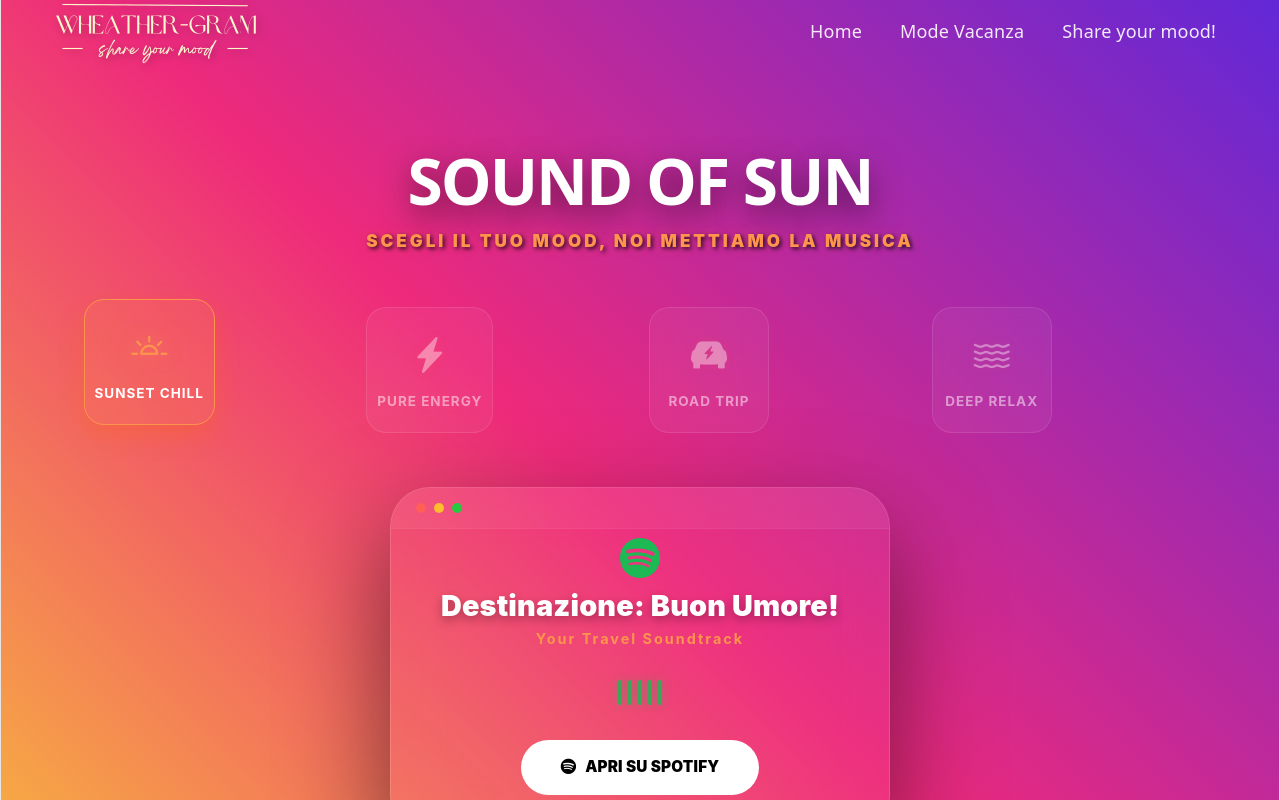
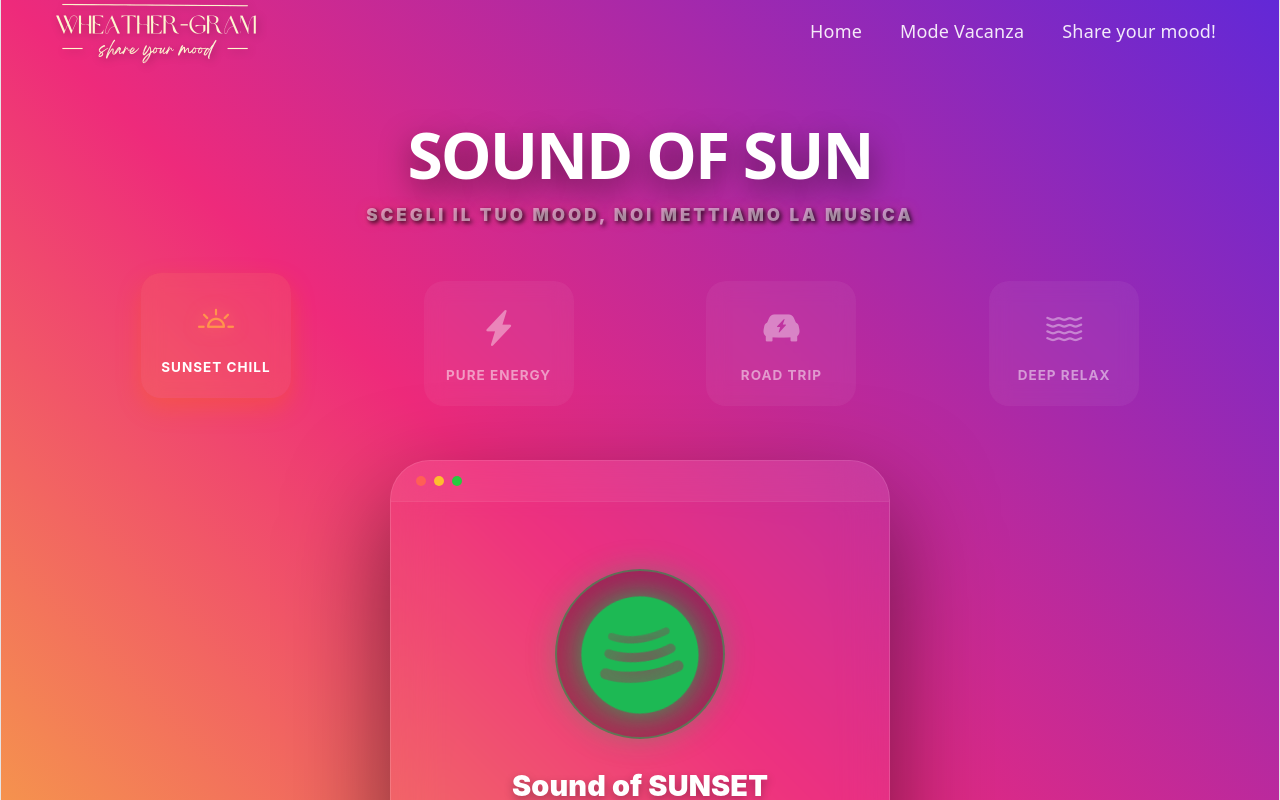
Before and after one commit to itsemanuela/wheather-gram, a React (Vite) app: page /player in a window 1280 px wide. Shown: the top 800 px of the page. Built offline with nearby package versions, Linux system fonts and the light colour scheme.

Commit message:
Player rotazione inserita

```diff
--- a/src/Components/Player.jsx
+++ b/src/Components/Player.jsx
@@ -5,55 +5,43 @@ const Player = () => {
   const [activeMood, setActiveMood] = useState("sunset");
 
   return (
-    <section className="dest-wrapper min-vh-100">
+    <section className="dest-wrapper min-vh-100 py-5">
       <div className="container">
         <div className="text-center mb-5">
-          <h2 className="dest-title-main"> SOUND OF SUN</h2>
-          <p className="dest-title-sub">
+          <h2 className="dest-title-main text-white fw-bold">SOUND OF SUN</h2>
+          <p className="dest-title-sub text-white-50">
             Scegli il tuo mood, noi mettiamo la musica
           </p>
         </div>
 
         <div className="row g-3 justify-content-center mb-5">
-          <div className="col-6 col-md-3">
-            <button
-              onClick={() => setActiveMood("sunset")}
-              className={`dest-mood-card ${activeMood === "sunset" ? "active" : ""}`}
+          {[
+            {
+              id: "sunset",
+              label: "Sunset Chill",
+              icon: "bi-brightness-alt-high",
+            },
+            {
+              id: "energy",
+              label: "Pure Energy",
+              icon: "bi-lightning-charge-fill",
+            },
+            { id: "road", label: "Road Trip", icon: "bi-ev-front-fill" },
+            { id: "relax", label: "Deep Relax", icon: "bi-water" },
+          ].map((mood) => (
+            <div
+              key={mood.id}
+              className="col-6 col-md-3 d-flex justify-content-center"
             >
-              <i className="bi bi-brightness-alt-high dest-icon-box mb-2"></i>
-              <span className="dest-mood-label">Sunset Chill</span>
-            </button>
-          </div>
-
-          <div className="col-6 col-md-3">
-            <button
-              onClick={() => setActiveMood("energy")}
-              className={`dest-mood-card ${activeMood === "energy" ? "active" : ""}`}
-            >
-              <i className="bi bi-lightning-charge-fill dest-icon-box mb-2"></i>
-              <span className="dest-mood-label">Pure Energy</span>
-            </button>
-          </div>
-
-          <div className="col-6 col-md-3">
-            <button
-              onClick={() => setActiveMood("road")}
-              className={`dest-mood-card ${activeMood === "road" ? "active" : ""}`}
-            >
-              <i className="bi bi-ev-front-fill dest-icon-box mb-2"></i>
-              <span className="dest-mood-label">Road Trip</span>
-            </button>
-          </div>
-
-          <div className="col-6 col-md-3">
-            <button
-              onClick={() => setActiveMood("relax")}
-              className={`dest-mood-card ${activeMood === "relax" ? "active" : ""}`}
-            >
-              <i className="bi bi-water dest-icon-box mb-2"></i>
-              <span className="dest-mood-label">Deep Relax</span>
-            </button>
-          </div>
+              <button
+                onClick={() => setActiveMood(mood.id)}
+                className={`dest-mood-card border-0 ${activeMood === mood.id ? "active" : ""}`}
+              >
+                <i className={`bi ${mood.icon}`}></i>
+                <span className="dest-mood-label">{mood.label}</span>
+              </button>
+            </div>
+          ))}
         </div>
 
         <div className="dest-mockup-screen">
@@ -63,34 +51,34 @@ const Player = () => {
             <div className="dest-dot green"></div>
           </div>
 
-          <div className="dest-screen-content">
+          <div className="dest-screen-content text-center p-4">
             <div className="dest-now-playing">
-              <div className="dest-album-art">
-                <i className="bi bi-spotify"></i>
+              <div className="dest-album-art-spotify">
+                <i className="bi bi-spotify dest-spotify-rotate"></i>
               </div>
+
               <div className="dest-track-info">
-                <h4 className="dest-track-title">Destinazione: Buon Umore!</h4>
-                <p className="dest-track-artist">Your Travel Soundtrack</p>
+                <h4 className="dest-track-title">
+                  Sound of {activeMood.toUpperCase()}
+                </h4>
+                <p className="dest-track-artist">YOUR TRAVEL SOUNDTRACK</p>
               </div>
             </div>
 
             <div className="dest-fake-wave">
-              <span></span>
-              <span></span>
-              <span></span>
-              <span></span>
-              <span></span>
+              {[...Array(6)].map((_, i) => (
+                <span key={i} style={{ animationDelay: `${i * 0.1}s` }}></span>
+              ))}
             </div>
 
-            <a
-              href="http://googleusercontent.com/spotify.com/4"
-              target="_blank"
-              rel="noreferrer"
-              className="dest-btn-spotify-launch"
+            <button
+              className="dest-btn-spotify-launch w-100 py-3 border-0 rounded-pill fw-bold"
+              onClick={() => window.open("https://open.spotify.com", "_blank")}
+              style={{ background: "#1db954", color: "white" }}
             >
               <i className="bi bi-spotify me-2"></i>
               APRI SU SPOTIFY
-            </a>
+            </button>
           </div>
         </div>
 
```
